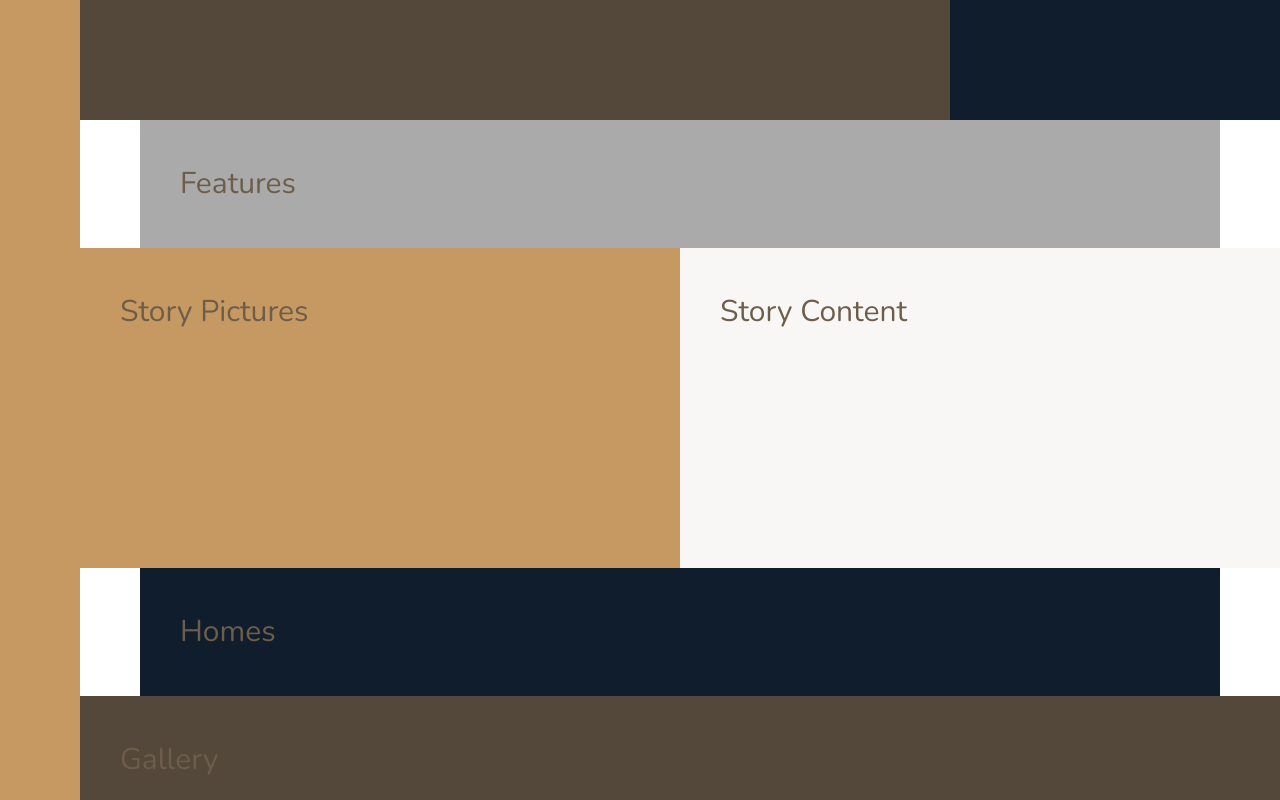
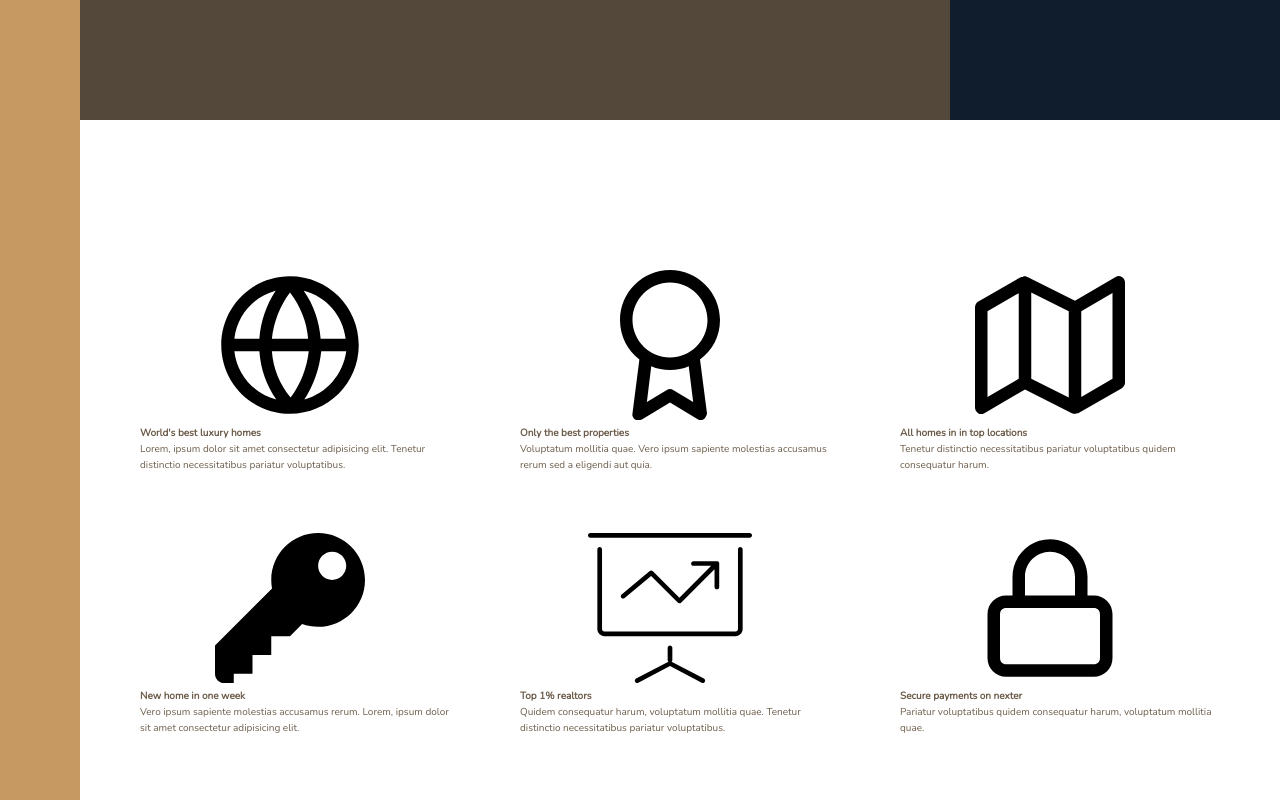
Before and after one commit to Ryoung27/Nexter, a website: page index.html in a window 1280 px wide. Shown: the part 520-1320 px from the top of the page. Drawn offline with nearby package versions, Linux system fonts and the light colour scheme.

Commit message:
added svgs and section features

```diff
--- a/index.html
+++ b/index.html
@@ -25,7 +25,53 @@
         </div>
 
         <section class="features">
-            Features
+            <div class="feature">
+                <svg class="feature__icon">
+                    <use xlink:href="img/sprite.svg#icon-globe"></use>
+                </svg>
+                <h4 class="heading-4 heading-4--dark">World's best luxury homes</h4>
+                <p class="feature__text">Lorem, ipsum dolor sit amet consectetur adipisicing elit. Tenetur distinctio necessitatibus pariatur voluptatibus.</p>
+            </div>
+
+            <div class="feature">
+                <svg class="feature__icon">
+                    <use xlink:href="img/sprite.svg#icon-award"></use>
+                </svg>
+                <h4 class="heading-4 heading-4--dark">Only the best properties</h4>
+                <p class="feature__text">Voluptatum mollitia quae. Vero ipsum sapiente molestias accusamus rerum sed a eligendi aut quia.</p>
+            </div>
+
+            <div class="feature">
+                <svg class="feature__icon">
+                    <use xlink:href="img/sprite.svg#icon-map"></use>
+                </svg>
+                <h4 class="heading-4 heading-4--dark">All homes in in top locations</h4>
+                <p class="feature__text">Tenetur distinctio necessitatibus pariatur voluptatibus quidem consequatur harum.</p>
+            </div>
+
+            <div class="feature">
+                <svg class="feature__icon">
+                    <use xlink:href="img/sprite.svg#icon-key"></use>
+                </svg>
+                <h4 class="heading-4 heading-4--dark">New home in one week</h4>
+                <p class="feature__text">Vero ipsum sapiente molestias accusamus rerum. Lorem, ipsum dolor sit amet consectetur adipisicing elit.</p>
+            </div>
+
+            <div class="feature">
+                <svg class="feature__icon">
+                    <use xlink:href="img/sprite.svg#icon-presentation"></use>
+                </svg>
+                <h4 class="heading-4 heading-4--dark">Top 1% realtors</h4>
+                <p class="feature__text">Quidem consequatur harum, voluptatum mollitia quae. Tenetur distinctio necessitatibus pariatur voluptatibus.</p>
+            </div>
+
+            <div class="feature">
+                <svg class="feature__icon">
+                    <use xlink:href="img/sprite.svg#icon-lock"></use>
+                </svg>
+                <h4 class="heading-4 heading-4--dark">Secure payments on nexter</h4>
+                <p class="feature__text">Pariatur voluptatibus quidem consequatur harum, voluptatum mollitia quae.</p>
+            </div>
         </section>
 
         <div class="story__pictures">
--- a/sass/_base.scss
+++ b/sass/_base.scss
@@ -39,8 +39,4 @@ body{
     grid-template-rows: 80vh min-content 40vh repeat(3, min-content);
     grid-template-columns: [sidebar-start] 8rem [sidebar-end full-start] minmax(6rem, 1fr) [center-start] repeat(8, [col-start] minmax(min-content, 14rem) [col-end]) [center-end]  minmax(6rem, 1fr) [full-end];
 
-    & > *{
-        padding: 40px;
-        font-size: 3rem;
-    }
 }
--- a/sass/_features.scss
+++ b/sass/_features.scss
@@ -1,4 +1,9 @@
 .features{
-    background-color: $color-grey-light-2;
     grid-column: center-start / center-end;
+
+    margin: 15rem 0;
+
+    display: grid;
+    grid-template-columns: repeat(3, 1fr);
+    grid-gap: 6rem;
 }
```
Also changed, not shown: css/style.css, img/sprite.svg (added).
